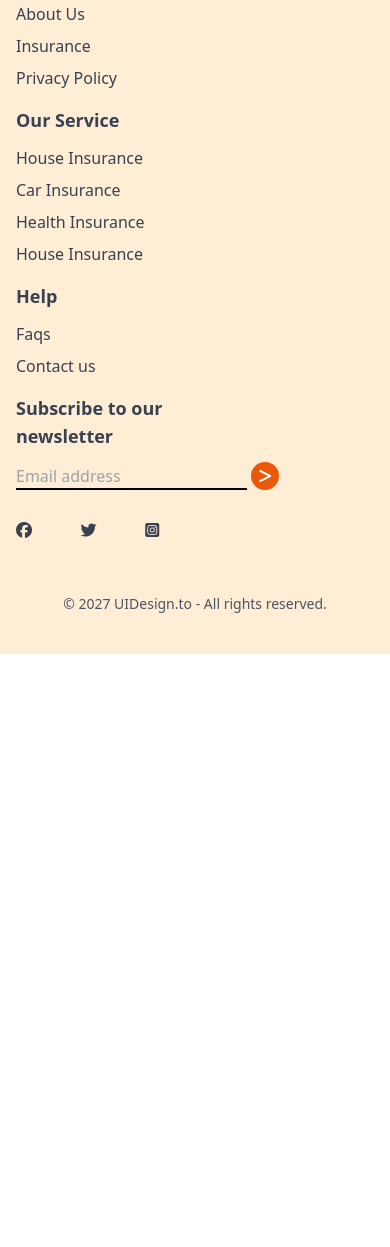
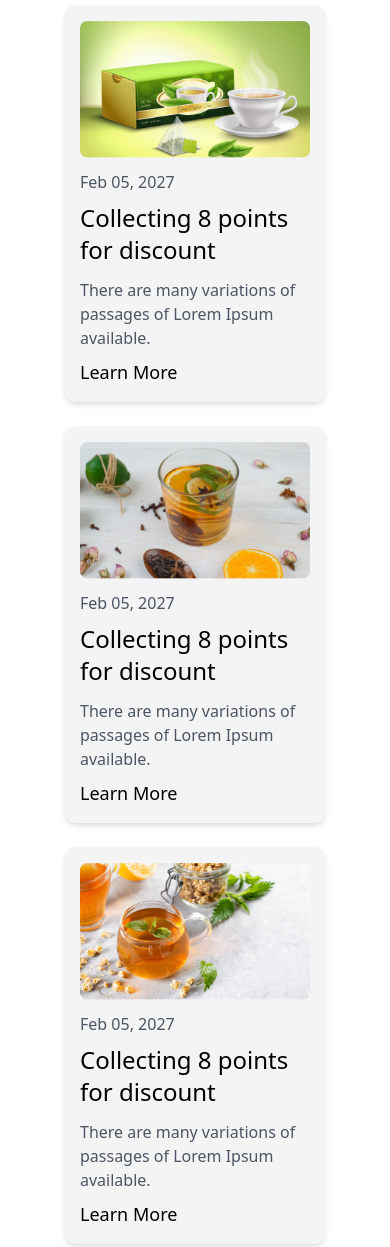
Before and after one commit to RaihanKabir277/tea-house, a plain HTML site: page index.html in a window 390 px wide. Shown: the part 5061-6308 px from the top of the page. Before the commit the page ends 5715 px from the top, so only its background shows below. Drawn offline with nearby package versions, Linux system fonts and the light colour scheme.

Commit message:
After done all with full responsive

```diff
--- a/index.html
+++ b/index.html
@@ -174,7 +174,47 @@
     </div>
    </section>
    <!-- news section -->
-
+         <section class="md:mt-14 mt-10">
+          <div class="text-center mb-8">
+            <h1 class="text-2xl md:text-4xl font-bold mb-3">
+              News & Events</h1>
+            <p class="text-gray-500 max-w-3xl mx-auto">
+              There are many variations of passages of Lorem Ipsum available, but the majority have suffered alteration in some form, by injected humour, or randomised words which don't look even slightly believable. </p>
+          </div>
+      <!-- card section -->
+         <div class="grid grid-cols-1 md:grid-cols-3 gap-6">
+          <!-- card - 1 -->
+           <div class="bg-[#d2d2d241] shadow-md rounded-xl overflow-hidden p-4">
+            <img class="mx-auto mb-3" src="./images/news-1.png" alt="">
+            <div class="">
+              <p class="text-gray-600 mb-2">Feb 05, 2027</p>
+              <h4 class="text-2xl font-medium mb-3">Collecting 8 points for discount</h4>
+              <p class="text-gray-600 mb-2">There are many variations of passages of Lorem Ipsum available.</p>
+              <h4 class="text-lg font-medium">Learn More</h4>
+            </div>
+           </div>
+           <!-- card - 2 -->
+           <div class="bg-[#d2d2d241] shadow-md rounded-xl overflow-hidden p-4">
+            <img class="mx-auto mb-3" src="./images/news-2.png" alt="">
+            <div class="">
+              <p class="text-gray-600 mb-2">Feb 05, 2027</p>
+              <h4 class="text-2xl font-medium mb-3">Collecting 8 points for discount</h4>
+              <p class="text-gray-600 mb-2">There are many variations of passages of Lorem Ipsum available.</p>
+              <h4 class="text-lg font-medium">Learn More</h4>
+            </div>
+           </div>
+           <!-- card - 3 -->
+           <div class="bg-[#d2d2d241] shadow-md rounded-xl overflow-hidden p-4">
+            <img class="mx-auto mb-3" src="./images/news-3.png" alt="">
+            <div class="">
+              <p class="text-gray-600 mb-2">Feb 05, 2027</p>
+              <h4 class="text-2xl font-medium mb-3">Collecting 8 points for discount</h4>
+              <p class="text-gray-600 mb-2">There are many variations of passages of Lorem Ipsum available.</p>
+              <h4 class="text-lg font-medium">Learn More</h4>
+            </div>
+           </div>
+         </div>
+         </section>
    <!-- footer section -->
 
        </main>
```
